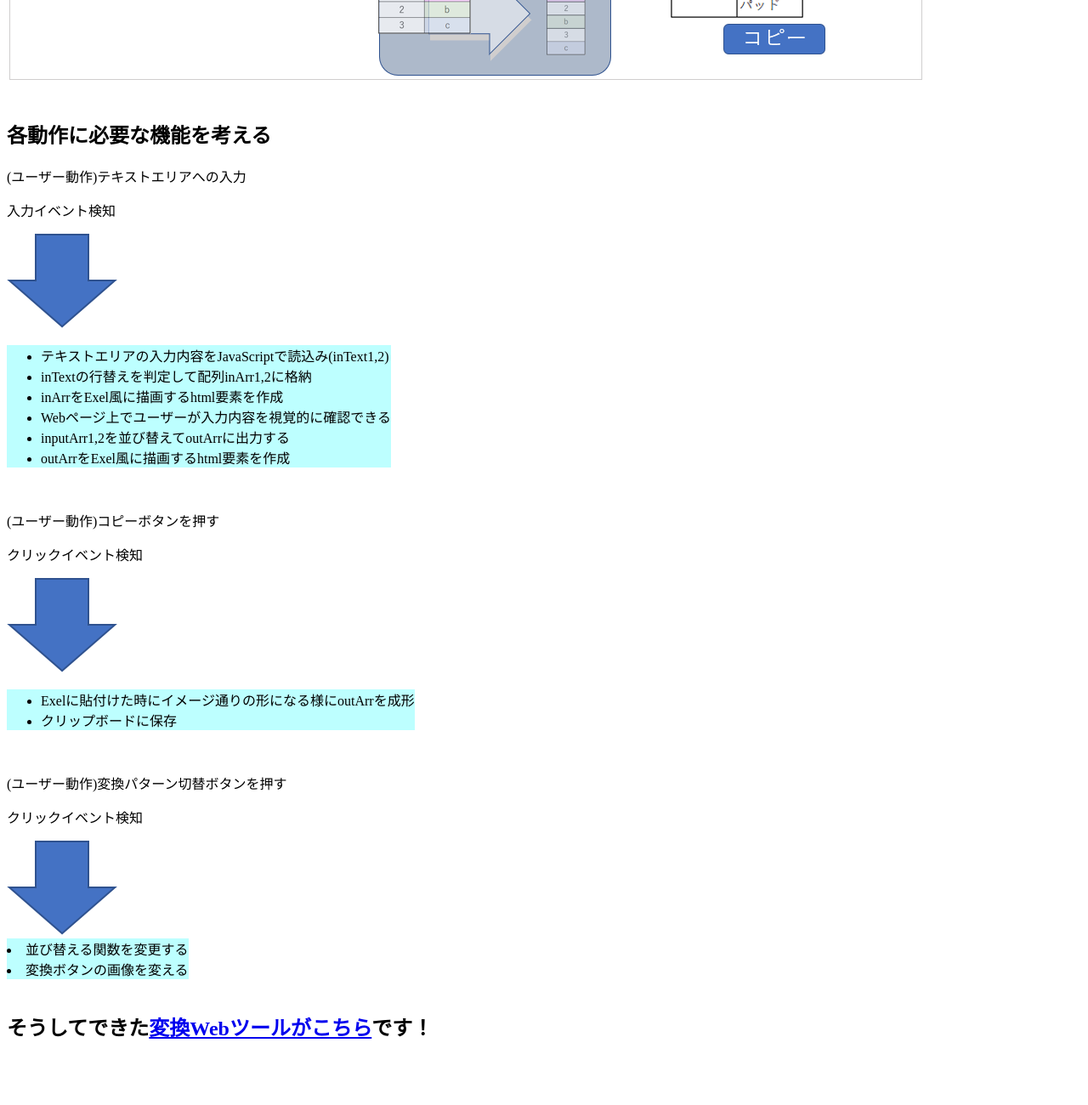
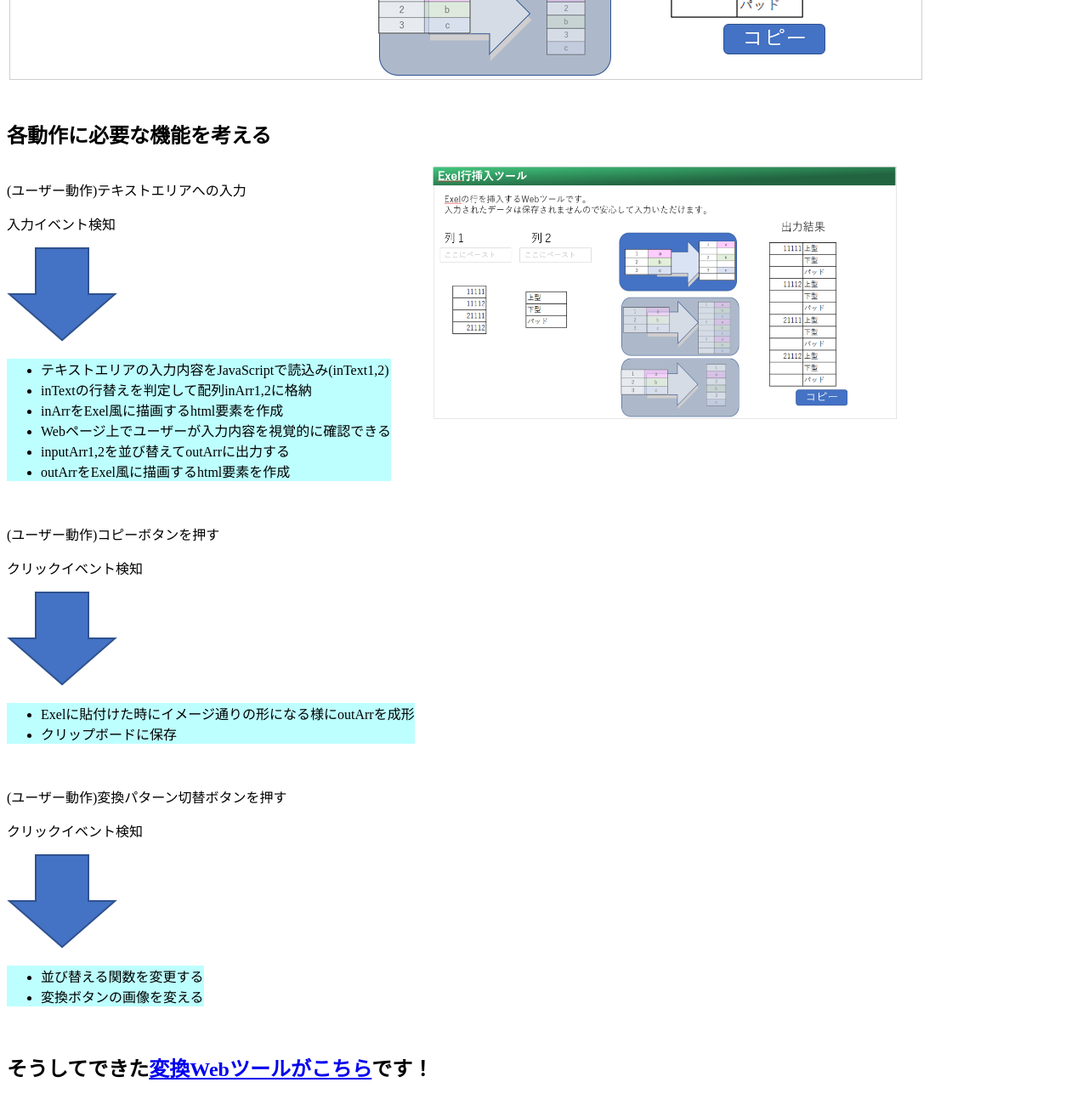
Before and after one commit to YujiMiyazawa/YujiMiyazawa.fnd24, a plain HTML site: page story2.html in a window 1280 px wide. Shown: the part 618-1918 px from the top of the page at 85% size. Before the commit the page ends 1862 px from the top, so only its background shows below. Drawn offline with Linux system fonts and the light colour scheme.

Commit message:
upload modifed files 0220

```diff
--- a/story1.css
+++ b/story1.css
@@ -1,5 +1,9 @@
+.textBox2{
+    margin-top: 100px;
+}
+
 .container{
-    margin: 0 auto;
+    margin: 100px;
     max-width: 100%;
     height: 280px;
     width: 125px;
@@ -8,7 +12,6 @@
 }
 
 .image {
-
     position: absolute;
     top: 0;
     bottom: 0;
@@ -51,11 +54,6 @@
 }
 
 
-
-
-
-
-
 .image:nth-of-type(1) {
     animation-delay: 0s;
 }
@@ -81,8 +79,6 @@
     animation-delay: 7s;
 }
 
-
-
 @keyframes image-switch-animation {
     0%{ opacity: 0;}
     5%{ opacity: 1;}
@@ -90,3 +86,9 @@
     30%{ opacity: 0;}
     100%{ opacity: 0;}
 }
+
+ul {
+    font-size: larger;
+    margin-top: 20px;
+    margin-bottom: 300px;
+}
--- /dev/null
+++ b/story2.css
@@ -0,0 +1,17 @@
+#draftImageS {
+    position: -webkit-sticky;
+    position: sticky;
+    top: 0;
+    right: 0;
+    width: 550px;
+    height: 300px;
+}
+
+.scroll {
+    display: flex;
+}
+
+ul {
+    background-color: rgb(189, 255, 255);
+    width:fit-content;
+}
--- a/story2.html
+++ b/story2.html
@@ -3,6 +3,7 @@
 <head>
     <meta charset="UTF-8">
     <meta name="viewport" content="width=device-width, initial-scale=1.0">
+    <link rel="stylesheet" type="text/css" href="./story2.css"/>
     <title>FND-24課題プレゼン　Yuji Miyazawa</title>
 </head>
 <body>
@@ -14,10 +15,12 @@
     <br>
     <div>
         <h2>各動作に必要な機能を考える</h2>
+        <div class="scroll">
+            <div>
                 <p>(ユーザー動作)テキストエリアへの入力</p>
                 <p>入力イベント検知</p>
                 <img src="./arrow.png">
-        <ul style="background-color: rgb(189, 255, 255); width:fit-content">
+                <ul>
                     <li>テキストエリアの入力内容をJavaScriptで読込み(inText1,2)</li>
                     <li>inTextの行替えを判定して配列inArr1,2に格納</li>
                     <li>inArrをExel風に描画するhtml要素を作成</li>
@@ -30,7 +33,7 @@
                 <p>(ユーザー動作)コピーボタンを押す</p>
                 <p>クリックイベント検知</p>
                 <img src="./arrow.png">
-        <ul style="background-color: rgb(189, 255, 255); width:fit-content">
+                <ul>
                     <li>Exelに貼付けた時にイメージ通りの形になる様にoutArrを成形</li>
                     <li>クリップボードに保存</li>
                 </ul>
@@ -39,14 +42,16 @@
                 <p>(ユーザー動作)変換パターン切替ボタンを押す</p>
                 <p>クリックイベント検知</p>
                 <img src="./arrow.png">
-        <div style="background-color: rgb(189, 255, 255); width:fit-content">
+                <ul>
                     <li>並び替える関数を変更する</li>
                     <li>変換ボタンの画像を変える</li>
+                </ul>
+                <br>
+                <h2> そうしてできた<a href="./exelForm.html">変換Webツールがこちら</a>です！</h2>
+            </div>
+            <img src="./draftImage.png" id="draftImageS">
         </div>
     </div>
-    <br>
-
-    <h2> そうしてできた<a href="./exelForm.html">変換Webツールがこちら</a>です！</h2>
 
 </body>
 </html>
```
Also changed, not shown: story1.html (+6 -6 lines). Lines whose indentation alone changed are shown as unchanged.
